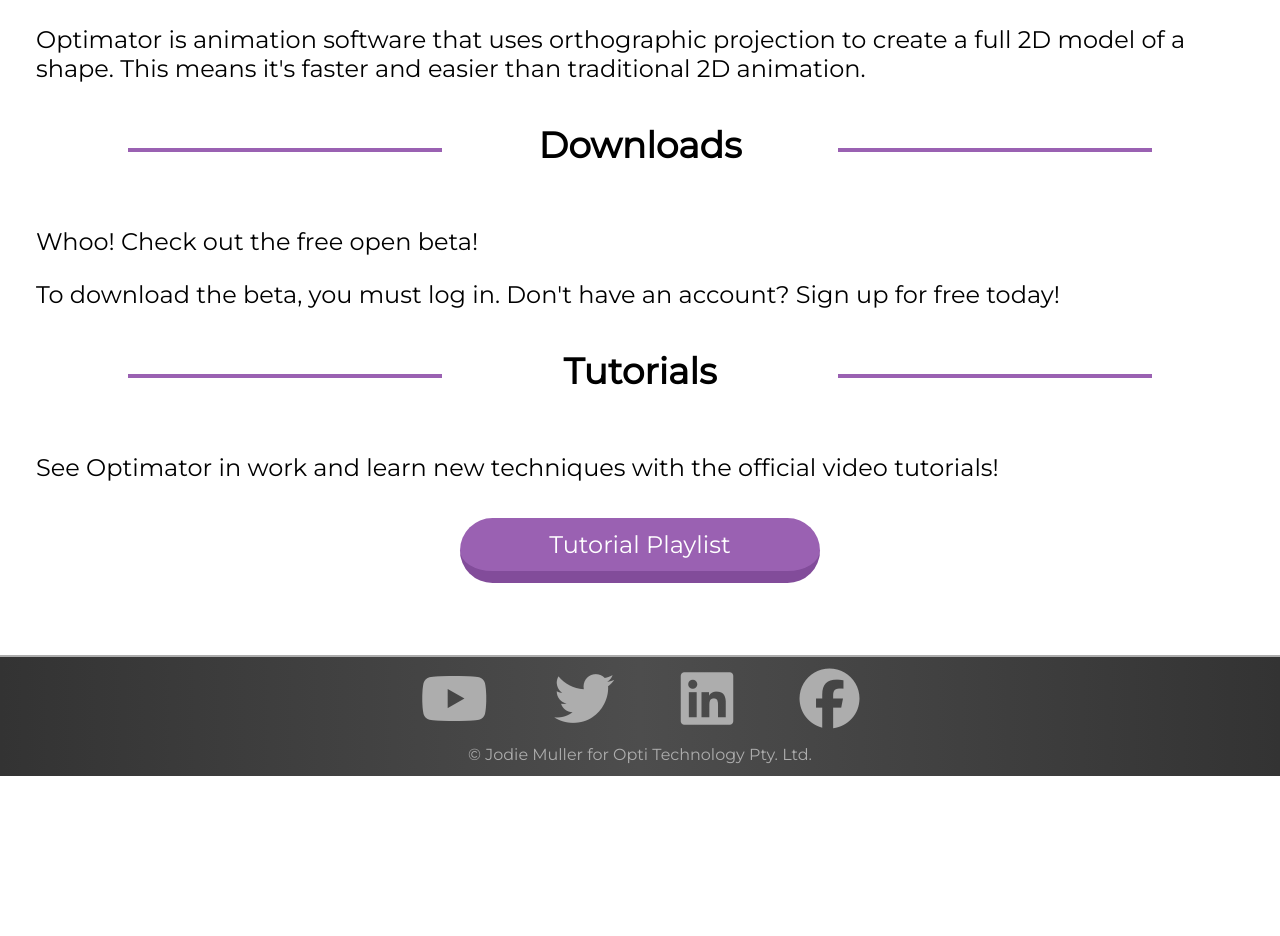
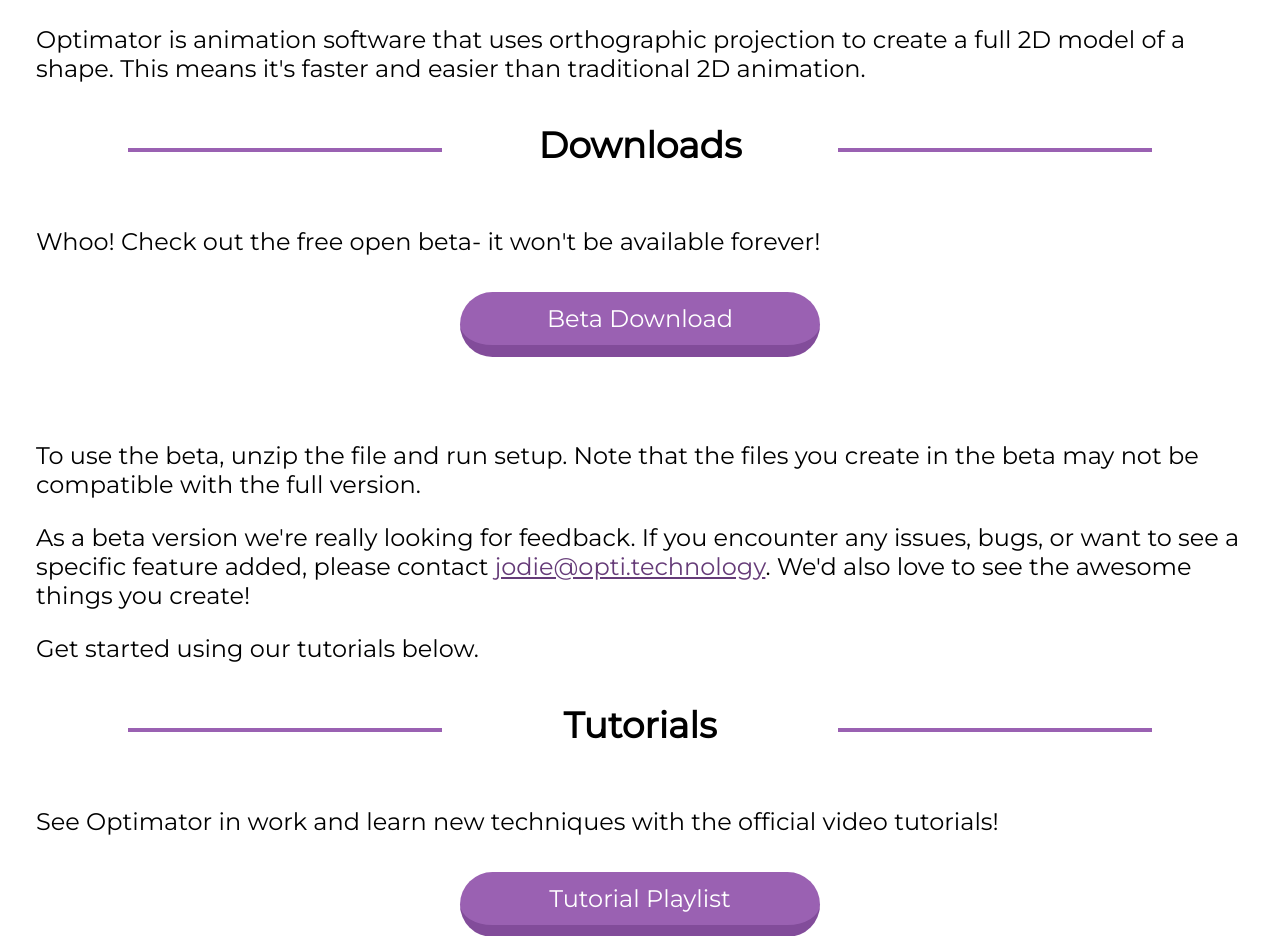
Before and after one commit to JodieMM/OptiSite, a PHP site: page /optimator in a window 1280 px wide. Shown: the part 910-1846 px from the top of the page. Before the commit the page ends 1686 px from the top, so only its background shows below. Run offline with PHP 8.4, Linux system fonts and the light colour scheme; the visitor is signed in with stand-in values (Sample User, id 1); data that the repository does not hold is empty; some libraries are stand-ins or nearby versions; grey boxes are pictures that could not be loaded.

Commit message:
Beta now available and you can't access the file by typing the web address!

```diff
--- a/optimator.php
+++ b/optimator.php
@@ -2,6 +2,7 @@
 <head>
     <title>Opti Technology | Optimator</title>
 <?php
+	session_start();
 	include 'Design/SectorConstants/header.php';
 ?>
 <body>
@@ -13,7 +14,7 @@
 		<div class="middle full">
 			<h1> Optimator </h1>
 
-			<iframe class="yt" src="https://www.youtube.com/embed/a9-X-TDy3ZA" frameborder="0" allow="accelerometer; autoplay; encrypted-media; gyroscope; picture-in-picture" allowfullscreen></iframe>
+			<iframe class="yt" src="https://www.youtube.com/embed/vU-PoAxLoUw" frameborder="0" allow="accelerometer; autoplay; encrypted-media; gyroscope; picture-in-picture" allowfullscreen></iframe>
 
 			<p> Optimator is animation software that uses orthographic projection to
 			create a full 2D model of a shape. This means it's faster and easier than traditional
@@ -21,7 +22,7 @@
 
 			<div class="break"></div>
 			<h1> Downloads </h1>
-			<p> Whoo! Check out the free open beta!</p>
+			<p> Whoo! Check out the free open beta- it won't be available forever!</p>
 
 			<?php
 				if(!isset($_SESSION["loggedin"]) || $_SESSION["loggedin"] === false)
@@ -33,13 +34,15 @@
 				else
 				{
 					echo "
-					<p><form method=\"get\" action=\"Software/OptimatorBeta.zip\"><button class=\"button\">
+					<p><form method=\"get\" action=\"optimatorOpen\" target='_blank'><button class=\"button\">
 						Beta Download
 					</button></form></p>
 					<p>To use the beta, unzip the file and run setup. Note that the files you create in the beta
 					may not be compatible with the full version.</p>
-					<p>If you encounter any issues, please contact <a href=\"mailto:jodie@opti.technology\">jodie@opti.technology</a>.
-					We'd also love to see the awesome things you create! Get started using our tutorials below.</p>
+					<p>As a beta version we're really looking for feedback. If you encounter any issues, bugs, or want to
+					see a specific feature added, please contact <a href=\"mailto:jodie@opti.technology\">jodie@opti.technology</a>.
+					We'd also love to see the awesome things you create!</p>
+					<p>Get started using our tutorials below.</p>
 					";
 				}
 			?>
```
Also changed, not shown: optimatorOpen.php (added, +18 -0 lines), 1 other file.
